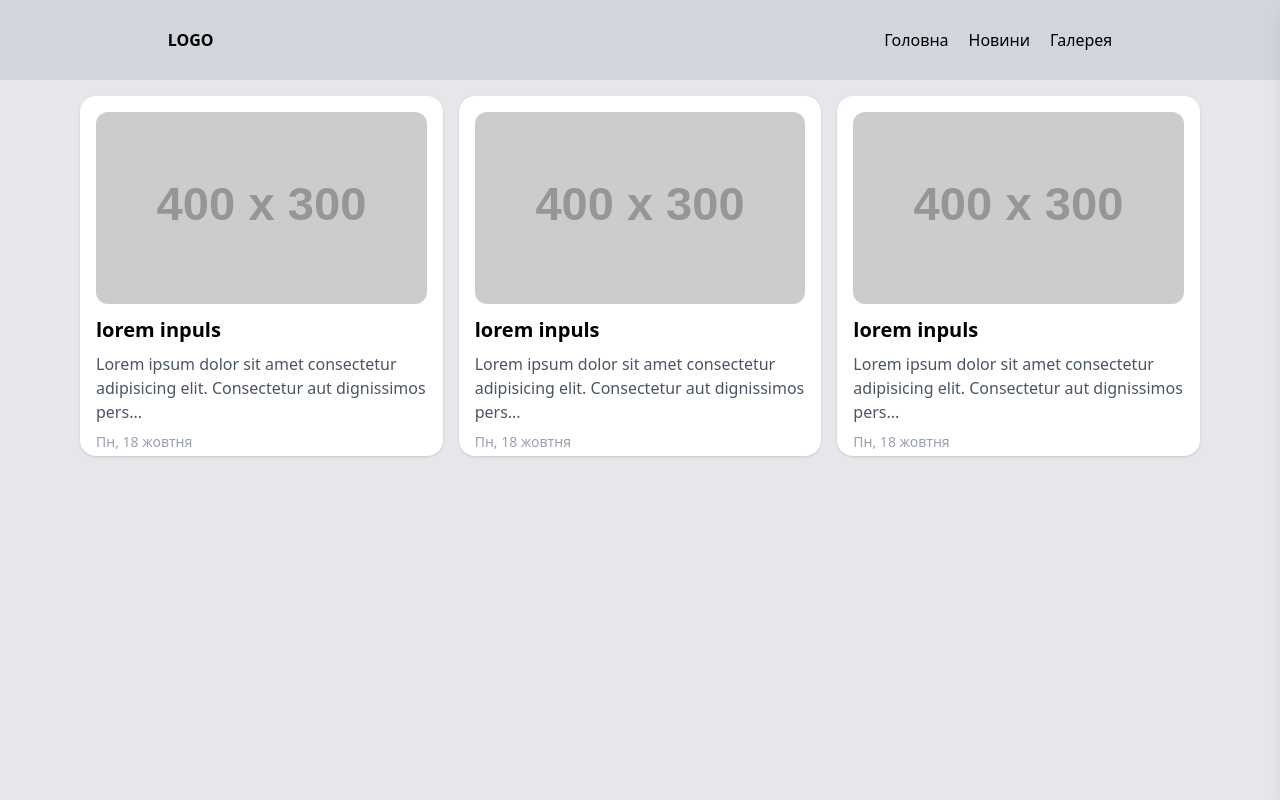
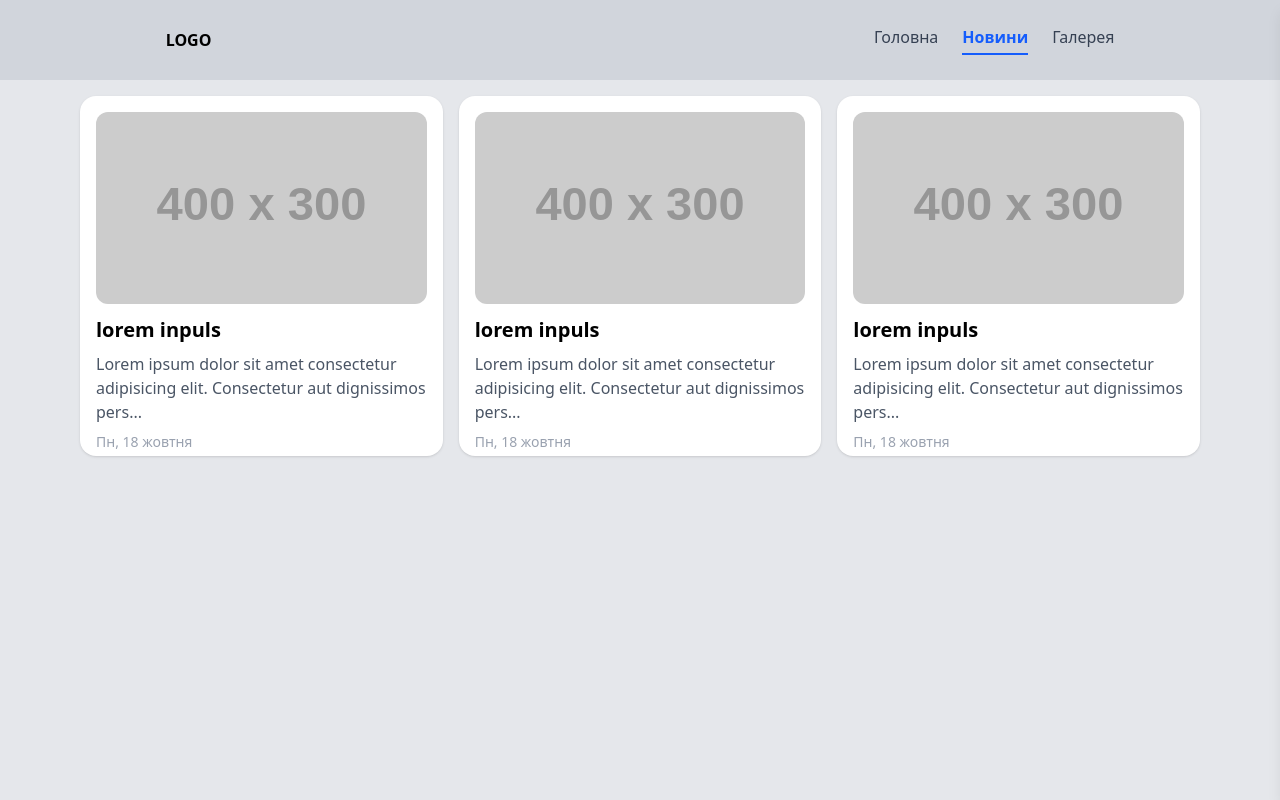
Before and after one commit to zhamanko/grant-project-template, a React (Vite) app: page /news in a window 1280 px wide. Shown: the top 800 px of the page. Built offline with nearby package versions, Linux system fonts and the light colour scheme.

Commit message:
fix: update routing paths in App component and replace Link with NavLink in Header and MobileMenu components

```diff
--- a/src/App.jsx
+++ b/src/App.jsx
@@ -11,7 +11,7 @@ export default function App() {
     <Router>
       <Header />
       <Routes>
-        <Route path="/" element={<Home />} />
+        <Route path="grant-project-template/" element={<Home />} />
         <Route path="/gallery" element={<Gallery />} />
         <Route path="/news" element={<News />} />
       </Routes>
--- a/src/components/Header.jsx
+++ b/src/components/Header.jsx
@@ -1,9 +1,8 @@
-import { Link } from "react-router-dom";
+import { NavLink } from "react-router-dom";
 
 import MobileMenu from "./MenuBar.jsx";
 
 export default function Header() {
-
   return (
     <>
       <header className="w-full h-20 bg-gray-300 flex items-center justify-around">
@@ -12,12 +11,39 @@ export default function Header() {
         </div>
 
         <br className="flex-1" />
-        <nav className="hidden md:block">
-          <ul className="flex gap-5">
-            <Link to="/">Головна</Link>
-            <Link to="/news">Новини</Link>
-            <Link to="/gallery">Галерея</Link>
-          </ul>
+        <nav className="hidden md:flex gap-6 text-gray-700">
+          <NavLink
+            to="/grant-project-template/"
+            className={({ isActive }) =>
+              isActive
+                ? "text-blue-600 font-semibold border-b-2 border-blue-600 pb-1"
+                : "hover:text-blue-600"
+            }
+          >
+            Головна
+          </NavLink>
+
+          <NavLink
+            to="/news"
+            className={({ isActive }) =>
+              isActive
+                ? "text-blue-600 font-semibold border-b-2 border-blue-600 pb-1"
+                : "hover:text-blue-600"
+            }
+          >
+            Новини
+          </NavLink>
+
+          <NavLink
+            to="/gallery"
+            className={({ isActive }) =>
+              isActive
+                ? "text-blue-600 font-semibold border-b-2 border-blue-600 pb-1"
+                : "hover:text-blue-600"
+            }
+          >
+            Галерея
+          </NavLink>
         </nav>
         <MobileMenu />
       </header>
--- a/src/components/MenuBar.jsx
+++ b/src/components/MenuBar.jsx
@@ -1,5 +1,5 @@
 import { useState, useEffect } from "react";
-import { Link } from "react-router-dom";
+import { NavLink } from "react-router-dom";
 
 export default function MobileMenu() {
   const [open, setOpen] = useState(false);
@@ -49,15 +49,27 @@ export default function MobileMenu() {
       >
         <nav className="mt-20">
           <ul className="flex flex-col items-center text-lg gap-6">
-            <Link onClick={() => setOpen(false)} to="/">
+            <NavLink onClick={() => setOpen(false)} to="grant-project-template/" className={({ isActive }) =>
+              isActive
+                ? "text-blue-600 font-semibold border-b-2 border-blue-600 pb-1"
+                : "hover:text-blue-600"
+            }>
               Головна
-            </Link>
-            <Link onClick={() => setOpen(false)} to="/news">
+            </NavLink>
+            <NavLink onClick={() => setOpen(false)} to="/news" className={({ isActive }) =>
+              isActive
+                ? "text-blue-600 font-semibold border-b-2 border-blue-600 pb-1"
+                : "hover:text-blue-600"
+            }>
               Новини
-            </Link>
-            <Link onClick={() => setOpen(false)} to="/gallery">
+            </NavLink>
+            <NavLink onClick={() => setOpen(false)} to="/gallery" className={({ isActive }) =>
+              isActive
+                ? "text-blue-600 font-semibold border-b-2 border-blue-600 pb-1"
+                : "hover:text-blue-600"
+            }>
               Галерея
-            </Link>
+            </NavLink>
           </ul>
         </nav>
       </div>
--- a/vite.config.js
+++ b/vite.config.js
@@ -5,5 +5,5 @@ import tailwindcss from '@tailwindcss/vite'
 // https://vite.dev/config/
 export default defineConfig({
   plugins: [react(), tailwindcss()],
-  base: '/grant-project-template',
+  base: './',
 })
```
